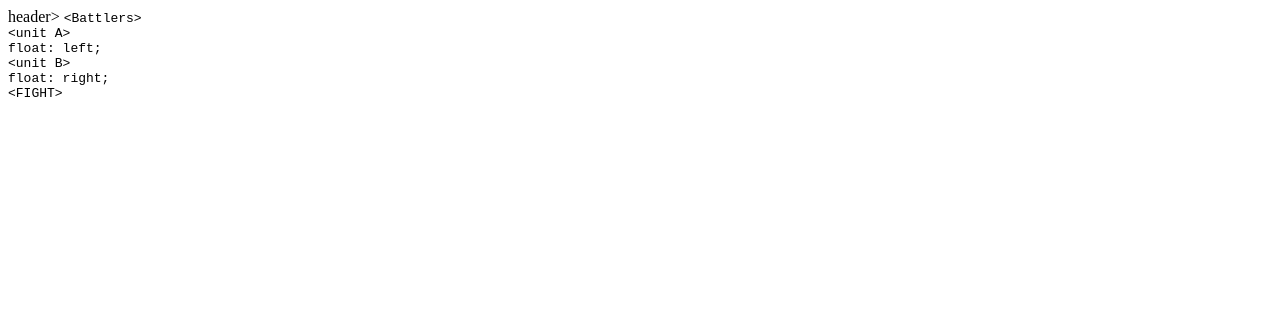
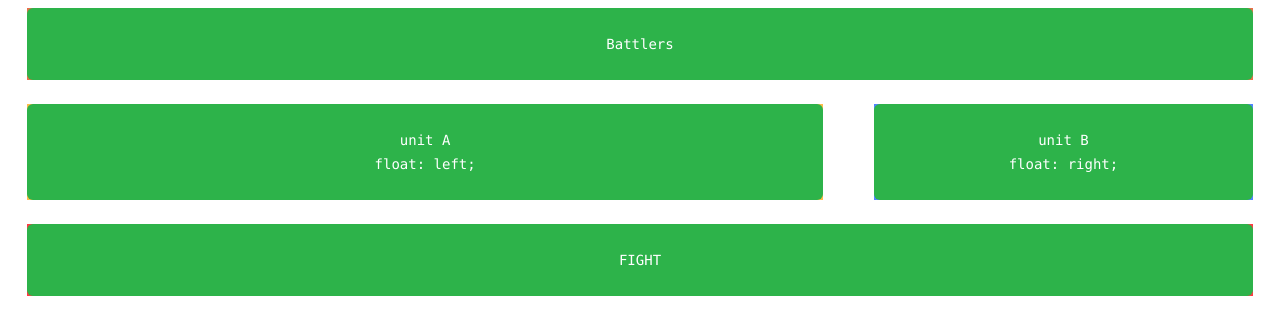
Before and after one commit to storycoding/hack-n-slash, a plain HTML site: page battle.html in a window 1280 px wide. Drawn offline with Linux system fonts and the light colour scheme.

Commit message:
updates battler text

```diff
--- a/battle.html
+++ b/battle.html
@@ -1,15 +1,22 @@
-header>
-  <code>&#60;Battlers&#62;</code>
+<!DOCTYPE html>
+<html lang="en">
+  <head>
+      <link rel="stylesheet" href="/css/battle.css">
+      <meta charset="utf-8">
+  </head>
+
+<header>
+  <code>Battlers</code>
 </header>
 
 <section>
-  <code>&#60;unit A&#62; <br> float: left;</code>
+  <code>unit A<br> float: left;</code>
 </section>
 
 <aside>
-  <code>&#60;unit B&#62; <br> float: right;</code>
+  <code>unit B<br> float: right;</code>
 </aside>
 
 <footer>
-  <code>&#60;FIGHT&#62;</code>
+  <code>FIGHT</code>
 </footer>
```
Also changed, not shown: css/battle.css (renamed from battle.css), 1 other file.
